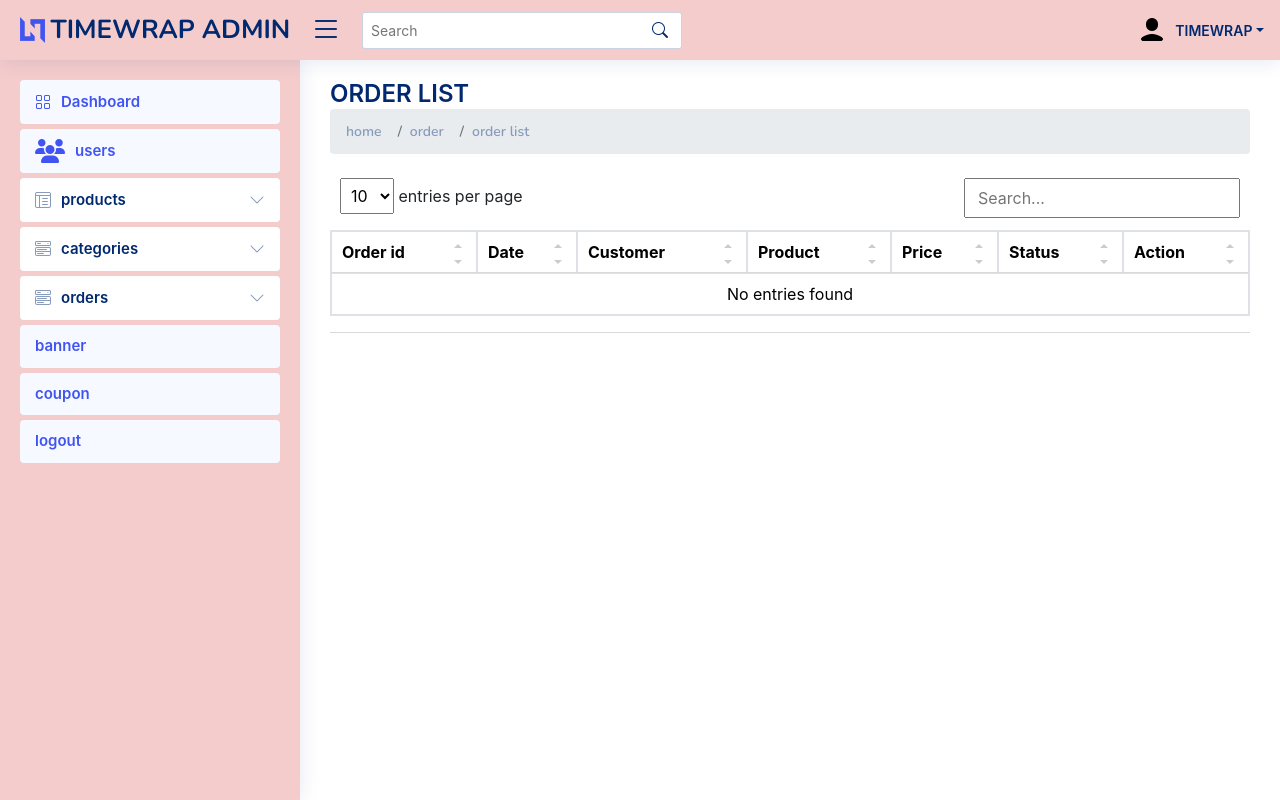
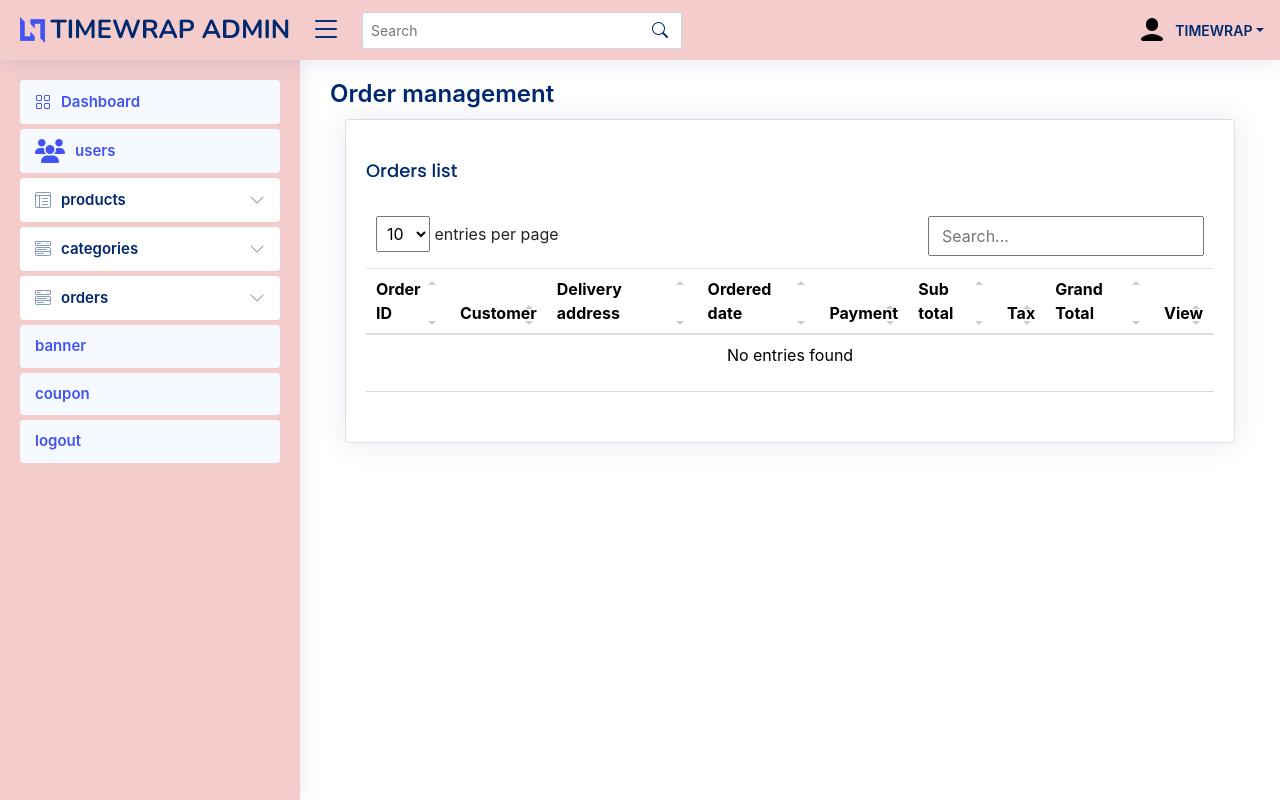
Before and after one commit to shahidthoduvil/Timewrap_Ecom, a Django app: page /order/adm/order-list in a window 1280 px wide. Run offline with Django 4.2, Linux system fonts and the light colour scheme; data that the repository does not hold is empty; some libraries are stand-ins or nearby versions.

Commit message:
s commit

```diff
--- a/ecom_Timewrap/order/models.py
+++ b/ecom_Timewrap/order/models.py
@@ -41,6 +41,7 @@ class OrderItem(models.Model):
         ('Refunded', 'Refunded')
     )
     order = models.ForeignKey(Order, on_delete=models.CASCADE)
+    user = models.ForeignKey(Account, on_delete=models.SET_NULL, null=True, blank=True)
     product = models.ForeignKey(Product, on_delete=models.CASCADE)
     variant = models.CharField(max_length=100, null=True,blank=True)
     order_status = models.CharField(max_length=20, choices=STATUS, default='Ordered')
@@ -49,4 +50,4 @@ class OrderItem(models.Model):
     item_total = models.PositiveIntegerField()
 
     def __str__(self):
-        return self.product.product_name
+        return self.product.title
--- a/ecom_Timewrap/order/templates/admin/orderlist.html
+++ b/ecom_Timewrap/order/templates/admin/orderlist.html
@@ -1,120 +1,68 @@
-{%extends 'base2.html'%}
+{% extends 'base2.html' %}
 {% load static %}
+{% block title %}Order management{% endblock %}
 {% block content %}
+<main id="main" class="main">
+    <div class="pagetitle">
+        <h1>Order management</h1>
+    </div>
+    <!-- End Page Title -->
 
-<main id="main" class="main">
+    <div class="col-12">
+        <div class="card recent-sales overflow-auto">
+            <div class="card-body">
+                <h5 class="card-title">Orders list</h5>
 
-    <div class="pagetitle">
-        <h1>ORDER LIST</h1>
-        <nav>
-            <ol class="breadcrumb">
-                <li class="breadcrumb-item"><a href="">home</a></li>
-                <li class="breadcrumb-item"><a href="">order</a></li>
-                <li class="breadcrumb-item"><a href="">order list</a></li>
+                {% include 'alert.html' %}
 
-            </ol>
-        </nav>
-    </div><!-- End Page Title -->
-
-    <section class="section dashboard">
-        <div class="row">
-    </section>
-
-
-
-    <table class="table table-bordered datatable">
-
+                <table class="table table-borderless datatable">
                     <thead>
                         <tr>
-                <th scope="col"> Order id</th>
-                <th scope="col">Date</th>
-                <th scope="col">Customer</th>
-                <th scope="col">Product</th>
-                <th scope="col">Price</th>
-                <th scope="col">Status</th>
-                <th scope="col">Action</th>
+                            <th scope="col">Order ID</th>
+                            <th scope="col" class="text-center">Customer</th>
+                            <th scope="col">Delivery address</th>
+                            <th scope="col">Ordered date</th>
+                            <th scope="col">Payment</th>
+                            <th scope="col">Sub total</th>
+                            <th scope="col">Tax</th>
+                            <th scope="col">Grand Total</th>
+                            {% comment %}
+                            <th scope="col">Coupon</th>
+                            {% endcomment %}
+                            <th scope="col">View</th>
                         </tr>
                     </thead>
                     <tbody>
-            {% for item in items %}
+                        {% for o in orders %}
                         <tr>
-                <th scope="row">{{item.order.order_id}}</th>
-                <th scope="row">{{item.order.ordered_date}}</th>
-                <td>{{item.order.user}}</td>
-                <td>{{item.product}}</td>
-                <td>{{item.item_total}}</td>
+                            <td>{{o.order_id}}</td>
+                            <td class="text-center">{{o.user.id}}</td>
+                            <td>
+                                {{o.delivery_address.full_name}}, {{o.delivery_address.house_name}},
+                                {{o.delivery_address.city}}, {{o.delivery_address.district}}, {{o.delivery_address.state}},
+                                PIN: {{o.delivery_address.pin}}
+                            </td>
+                            <td>{{o.ordered_date}}</td>
+                            <td>{{o.payment.payment_method}}</td>
+                            <td>₹{{o.payment.cart_total}}</td>
+                            <td>₹{{o.payment.tax}}</td>
+                            <td class="text-center">₹{{o.payment.grand_total}}</td>
+                            {% comment %}
+                            <td class="text-center">coupon</td>
+                            {% endcomment %}
 
-                <td><span class="badge bg-success">{{item.order_status}}</span></td>
-
-                <td> <a type="button" class="fs-4 text-dark" data-bs-toggle="modal"
-                    data-bs-target="#editCoupon{{forloop.counter}}">
-                    <i title="edit variant" class="fa fa-eye"></i>
-                </a>
-                <div class="modal fade" id="editCoupon{{forloop.counter}}" tabindex="-1"
-                    aria-labelledby="exampleModalLabel" aria-hidden="true">
-                    <div class="modal-dialog">
-                        <div class="modal-content">
-                            <div class="modal-header">
-                                <h1 class="modal-title fs-5" id="exampleModalLabel">order</h1>
-                                <button type="button" class="btn-close" data-bs-dismiss="modal"
-                                    aria-label="Close"></button>
-                            </div>
-                            <div class="modal-body">
-                                <form action="" enctype="multipart/form-data"
-                                    method="POST">
-                                    {% csrf_token %}
-
-                                    <div class="d-flex flex-row align-items-center mb-3 col-md-12">
-                                        <div class="form-outline flex-fill mb-0">
-                                            <input type="text" id="form3Example1c" class="form-control"
-                                                name="" value="" disabled />
-                                            <label class="form-label" for="form3Example1c"></label>
-                                        </div>
-                                    </div>
-
-                                    <div class="form-outline mb-4">
-                                        <select class="form-select" aria-label="Default select example"
-                                            name="edit_color" required>
-
-
-
-                                            <option value=""></option>
-
-
-                                        </select>
-                                        <label class="form-label" for="form3Example3cg"></label>
-                                    </div>
-
-                                    <div class="d-flex justify-content-center">
-                                        <button type="submit"
-                                            class="btn btn-danger btn-lg gradient-custom-4 w-50 text-light">UPDATE
-                                        </button>
-                                    </div>
-
-                                </form>
+                            <td>
+                                <a href="{% url 'order_items' o.id %}" type="button" class="btn"
+                                    ><i class="fa-solid fa-eye fa-lg text-warning"></i
+                                ></a>
+                            </td>
+                        </tr>
+                        {% endfor %}
+                    </tbody>
+                </table>
             </div>
         </div>
     </div>
 
-            </tr>
-            {% endfor %}
-        </tbody>
-    </table>
-
-    </div>
-    </div>
-    </div><!-- End Recent Sales -->
-
-    </div>
-    </div><!-- End Left side columns -->
-
-
-
 </main>
-
-
-
-
-
-
 {% endblock %}
--- a/ecom_Timewrap/order/templates/user_side/order_details.html
+++ b/ecom_Timewrap/order/templates/user_side/order_details.html
@@ -231,7 +231,7 @@
                                                 href="{% url 'order_tracking' item.id %}">Track Order</a>
 
                                                 {% if item.order_status == 'Cancelled' or item.order_status == 'Refunded' %}
-                                                <a class="btn btn-sm btn-secondary text-light rounded-pill py-2">Cancelled Order</a>
+                                                <a  href="" class="btn btn-sm btn-secondary text-light rounded-pill py-2">refunded</a>
                                                 {% else %}
                                                 <a  href="{% url 'cancel_order' item.id item.order.order_id %}" class="btn btn-sm btn-dark rounded-pill">Cancel Order<i class="fa-solid fa-ban m-l-5"></i></a>
                                                 {% endif %}
--- a/ecom_Timewrap/order/templates/user_side/order_list.html
+++ b/ecom_Timewrap/order/templates/user_side/order_list.html
@@ -216,8 +216,6 @@
                             </div>
                         </div>
                         {% endfor %}
-
-
                     </div>
                 </div>
             </div>
--- a/ecom_Timewrap/order/urls.py
+++ b/ecom_Timewrap/order/urls.py
@@ -18,6 +18,8 @@ urlpatterns = [
     path('adm/coupon',views2.coupon_list,name="coupon"),
     path('adm/add_coupon',views2.add_coupon,name="add_coupon"),
     path('adm/delete_coupon',views2.delete_coupon,name="delete_coupon"),
+    path('ordered-items/<int:id>/', views2.order_items,name="order_items"),
+    path('status-update/<int:id>/', views2.status_update,name="status_update"),
 
 
 
--- a/ecom_Timewrap/order/views2.py
+++ b/ecom_Timewrap/order/views2.py
@@ -2,6 +2,8 @@ from django.shortcuts import render,redirect
 from.models import Order,OrderItem
 from product.models import Coupon
 from django.contrib import messages
+from django.contrib import messages
+from django.http import HttpResponseRedirect
 
 
 def orderlist(request):
@@ -59,3 +61,54 @@ def delete_coupon(request):
     else:
         messages.error(request,f'something went wrong')
         return redirect(coupon_list)
+
+
+
+
+def order_items(request, id):
+
+    try:
+
+        order = Order.objects.get(id=id)
+
+        order_items = OrderItem.objects.filter(order=order).order_by('id')
+
+
+        print(order_items)
+
+
+        return render(request,'admin/order_items.html', {'order_items' : order_items})
+
+
+    except:
+
+        messages.error(request, 'Oops!Something gone wrong')
+
+        return redirect(orderlist)
+
+
+
+def status_update(request, id):
+
+    try:
+
+        order_item = OrderItem.objects.get(id=id, user=request.user)
+
+        if request.method == 'POST':
+
+            status = request.POST['status']
+
+            order_item.order_status = status
+
+            order_item.save()
+
+            messages.success(request, 'Status updated successfully')
+
+            return HttpResponseRedirect(request.META.get('HTTP_REFERER'))
+
+
+    except OrderItem.DoesNotExist:
+
+        messages.error(request, 'Oops!Something gone wrong')
+
+        return HttpResponseRedirect(request.META.get('HTTP_REFERER'))
--- a/ecom_Timewrap/product/templates/user_side/product_info.html
+++ b/ecom_Timewrap/product/templates/user_side/product_info.html
@@ -91,7 +91,7 @@
                     {% else %}
                     <a type="submit" href="{% url 'add_cart' single_product.id %}?variant={{selected_variant}}"
                         class="btn btn-primary px-3"><i class="fa fa-shopping-cart mr-1"></i> Add To Cart</a>
-                    <a  href ="{% url 'checkout' %}" type="submit" class="btn btn-primary px-3 m-3"></i> BUY NOW</a>
+
                     <a href="{% url 'add_wishlist' single_product.id %}" class="btn btn-primary px-3 m-3"></i>
                         wishlist</a>
                     {% endif %}
@@ -99,8 +99,8 @@
 
         </div>
 
+    </div>
 
-    </div>
     <div class="row px-xl-5">
         <div class="col">
             <div class="nav nav-tabs justify-content-center border-secondary mb-4">
```
Also changed, not shown: ecom_Timewrap/order/templates/admin/order_items.html (added, +147 -0 lines), ecom_Timewrap/order/views.py (+21 -12 lines), ecom_Timewrap/order/migrations/0004_orderitem_user.py (added). Lines whose indentation alone changed are shown as unchanged.
